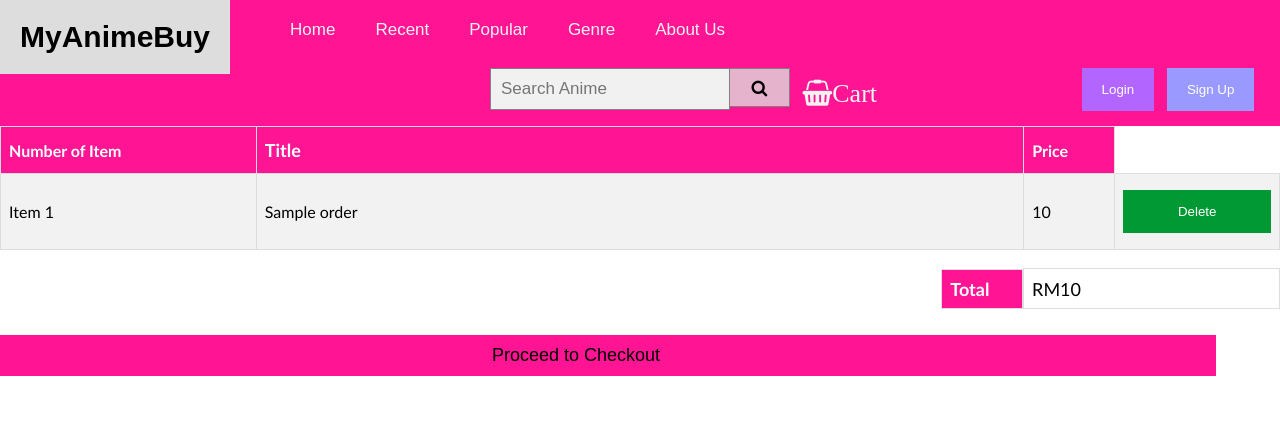
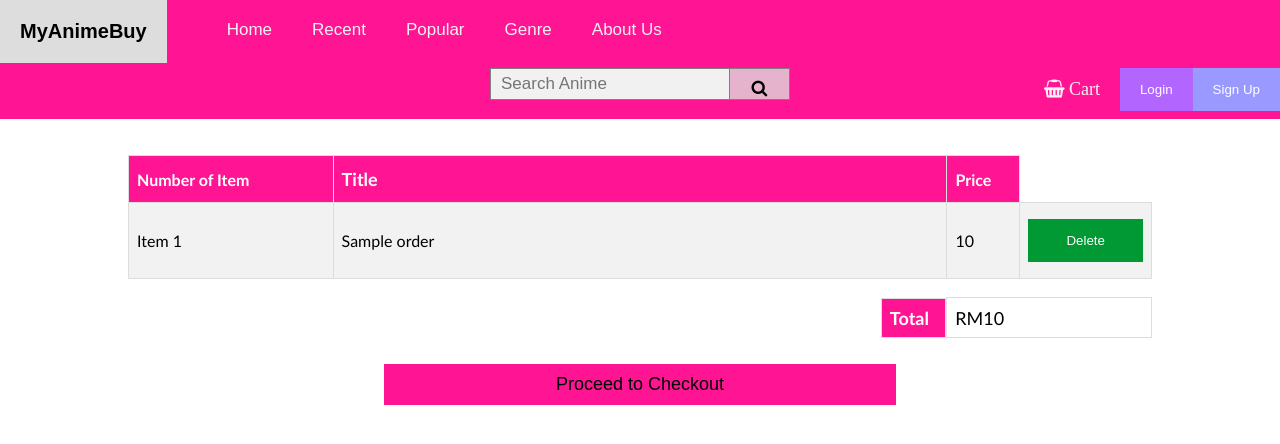
Before and after one commit to hizhatt/wad, a PHP site: page /Cart.php in a window 1280 px wide. Shown: the top 444 px of the page. Run offline with PHP 8.4, Linux system fonts and the light colour scheme; tables that the repository leaves empty or names only in its code hold one stand-in row (values such as "Sample post").

Commit message:
edited header

```diff
--- a/Cart.php
+++ b/Cart.php
@@ -34,8 +34,9 @@ if(isset($_GET['action'])){
     <header>
 		<?php include"header.php" ?>
     </header>
-
+	<br><br>
     <body>
+       <div class="MiddleContent">
         <table id="user">
             <tr>
               <th class="test">Number of Item</th>
@@ -78,6 +79,6 @@ if(isset($_GET['action'])){
         <button class="button">Proceed to Checkout</button></a>
 
 
-
+		</div>
     </body>
 </html>
--- a/css/cart.css
+++ b/css/cart.css
@@ -59,7 +59,9 @@
   text-align: center;
   display: inline-block;
   font-size: large;
-  margin-right: 5%;
+  width:50%;
+  margin-left: 25%;
+  margin-right: 25%;
   padding: 10px 24px;
   float: right;
 }
--- a/footer.php
+++ b/footer.php
@@ -7,8 +7,8 @@
 	<?php endif ?>
 
 	<?php  if (isset($_SESSION['username'])) : ?>
-		<a><i class="fa fa-id-badge" style="font-size:24px; float:right; width: auto;">Welcome <strong><?php echo $_SESSION['username']; ?></strong></i></a>
-		<button onclick="location.href='index.php?logout=1'" style=" font-size:22px; width:auto; float:right; margin-right: 1%; background-color: #990000">Logout</button>
+		<!--<a><i class="fa fa-id-badge" style="font-size:24px; float:right; width: auto;">Welcome <strong><?php echo $_SESSION['username']; ?></strong></i></a>
+		<button onclick="location.href='index.php?logout=1'" style=" font-size:22px; width:auto; float:right; margin-right: 1%; background-color: #990000">Logout</button>-->
 	<?php endif ?>
 
 </div>
--- a/header.php
+++ b/header.php
@@ -11,11 +11,12 @@
 		header("location: index.php");
 	}
 ?>
+
 <script>
 function search(){if (confirm("Nothing found") == true) {}}
 </script>
 <div class="topnav">
-	<a href="index.php" style="font-size:30;"><strong>MyAnimeBuy</strong></a>
+	<a href="index.php" style="font-size:20px;"><strong>MyAnimeBuy</strong></a>
 	<a></a>
 	<a href="index.php">Home</a>
 	<a href="Recent.php">Recent</a>
@@ -34,21 +35,22 @@ function search(){if (confirm("Nothing found") == true) {}}
 	</div>
 	<?php endif ?>
 	<form class="example" action="index.php" style="margin:auto;max-width:300px">
-  			<input type="text" placeholder="Search Anime" name="search2">
-  			<button onclick="search()"><i class="fa fa-search"></i></button>
+  			<input type="text" placeholder="Search Anime" name="search2"  style = "height:4%">
+  			<button onclick="search()" style = "height:4%"><i class="fa fa-search"></i></button>
 	</form>
 
-     <a href="Cart.php"><i class="fa fa-shopping-basket" style="font-size:26px; float:right; width: auto; margin-right: 10%">Cart</i></a>
+
 
 
 	<?php  if (!isset($_SESSION['username'])) : ?>
-		<button onclick="location.href='signup.php'" style="width:auto; float:right; margin-right: 2%; background-color: #9999ff">Sign Up</button>
-		<button onclick="location.href='signin.php'" style="width:auto; float:right; margin-right: 1%; background-color: #b366ff">Login</button>
+		<button onclick="location.href='signup.php'" style="width:auto; float:right; margin-right: 0; background-color: #9999ff">Sign Up</button>
+		<button onclick="location.href='signin.php'" style="width:auto; float:right; margin-right: 0; background-color: #b366ff">Login</button>
 	<?php endif ?>
 
 	<?php  if (isset($_SESSION['username'])) : ?>
-		<a><i class="fa fa-id-badge" style="font-size:24px; float:right; width: auto;">Welcome  <strong><?php echo $_SESSION['username']; ?></strong></i></a>
-		<button onclick="location.href='index.php?logout=1'" style=" font-size:22px; width:auto; float:right; margin-right: 1%; background-color: #990000">Logout</button>
+
+		<button onclick="location.href='index.php?logout=1'" style=" font-size:18px; width:auto; float:right; margin-right: 1%; background-color: #990000">Logout</button>
+				<a style = "float:right; margin-right: 0;"><i class="fa fa-id-badge" style="font-size:18px; float:right; width: auto;"> Welcome  <strong><?php echo $_SESSION['username']; ?></strong></i></a>
 	<?php endif ?>
-
+	<a href="Cart.php" style="float:right; width: auto; margin-right: 0"><i class="fa fa-shopping-basket" style="font-size:18px; "> Cart</i></a>
 </div>
```
